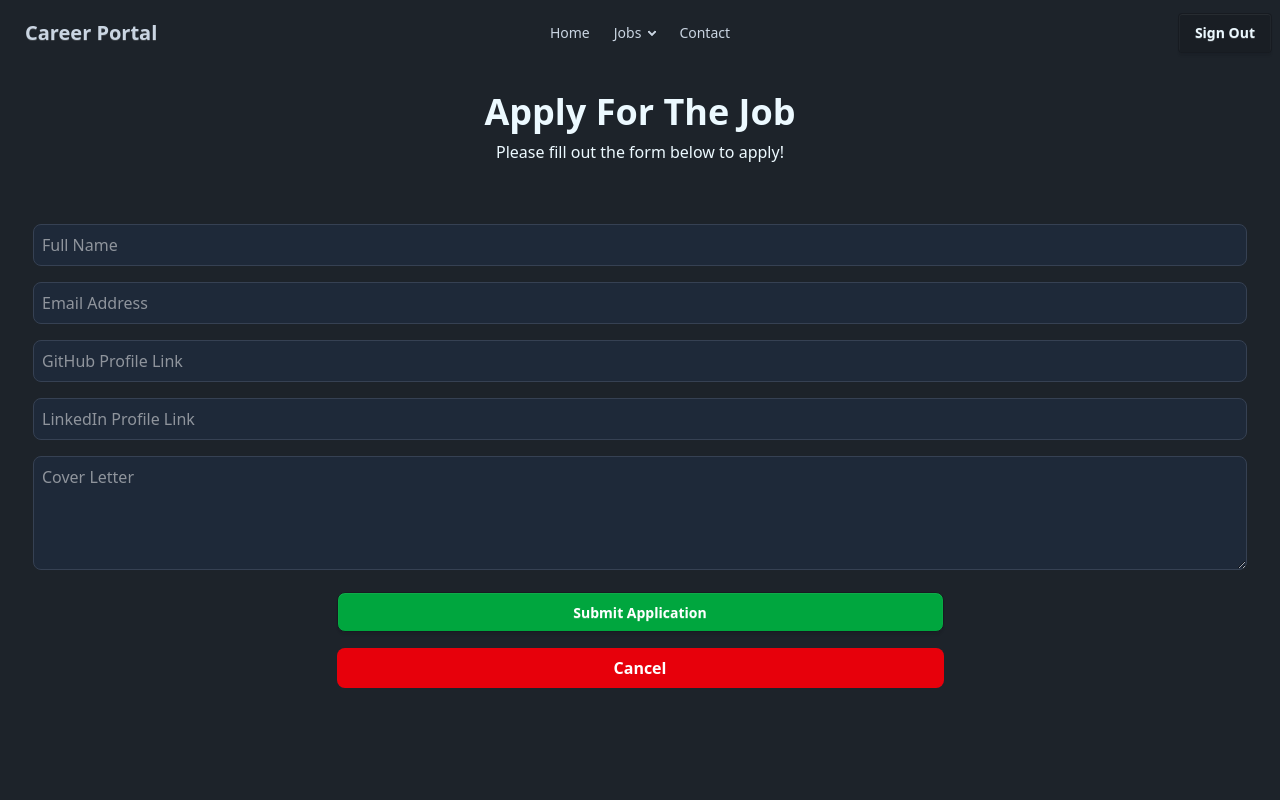
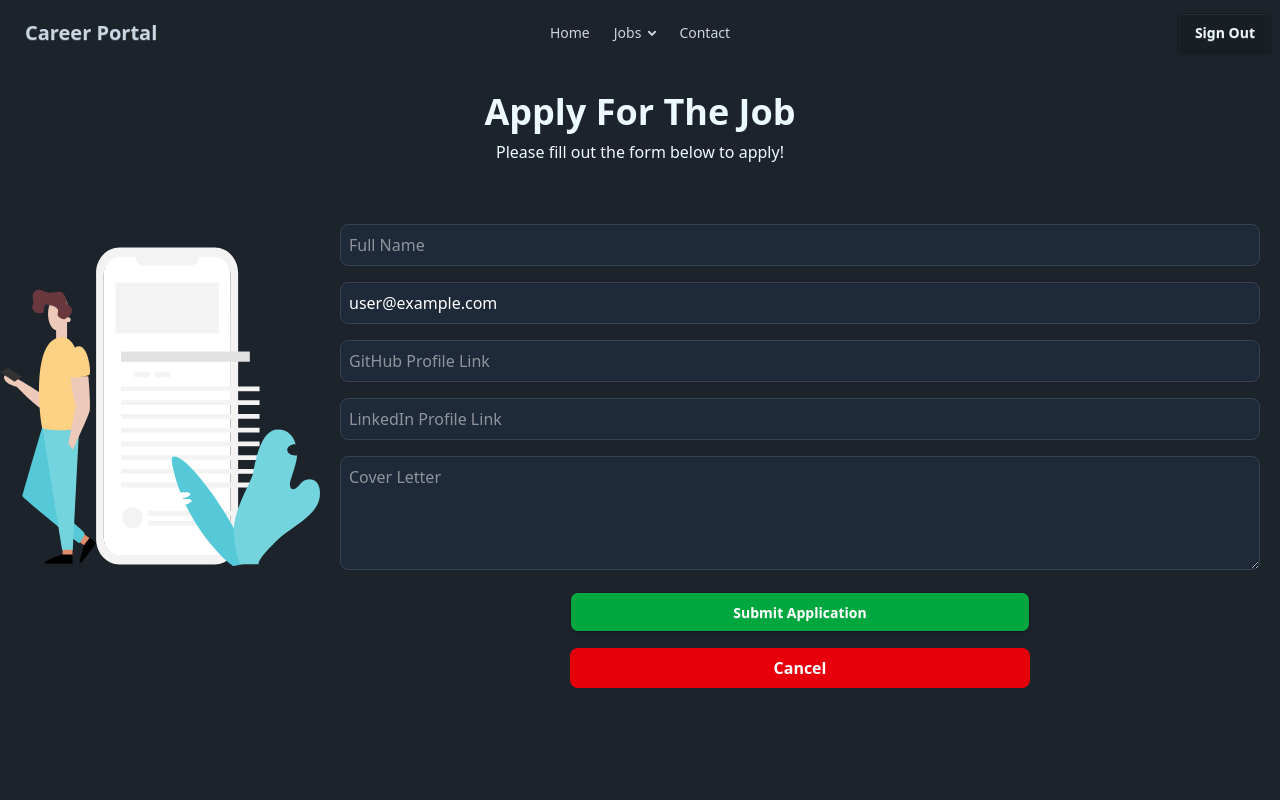
Before and after one commit to Ryusen9/career-frontend, a React (Vite) app: page /apply/1 in a window 1280 px wide. Shown: the top 800 px of the page. Built offline with nearby package versions, Linux system fonts and the light colour scheme; no server answers; sample sign-in values are in the browser's storage; a web font is replaced by a local one.

Commit message:
custom hook integration

```diff
--- a/src/Components/ApplyForm.jsx
+++ b/src/Components/ApplyForm.jsx
@@ -1,11 +1,14 @@
+import Lottie from "lottie-react";
 import { useParams } from "react-router";
-
+import formAnimation from "../../public/Lottie/Form Animation.json"
+import useAuth from "../Hooks/useAuth";
+import axios from "axios";
+import Swal from "sweetalert2";
 
 const ApplyForm = () => {
-    const {id} = useParams();
-    console.log(id)
-
-    const handleJobApply = e => {
+  const { id } = useParams();
+  const {user} = useAuth();
+  const handleJobApply = (e) => {
     e.preventDefault();
     const form = e.target;
     const name = form.name.value;
@@ -13,9 +16,29 @@ const ApplyForm = () => {
     const github = form.github.value;
     const linkedin = form.linkedin.value;
     const coverLetter = form.coverLetter.value;
-        console.log(name, email, github, linkedin, coverLetter)
+    const jobApplication = {
+        job_id: id,
+        name,
+        email,
+        github,
+        linkedin,
+        cover_letter: coverLetter,
+    }
+    axios.post("http://localhost:4322/job-applications", jobApplication)
+    .then(result => {
+        console.log(result);
+        if(result.data.insertedId) {
+            Swal.fire({
+                title: "Application Successful",
+                text: "Your application has been submitted successfully!",
+                icon: "success",
+                showConfirmButton: false,
+                timer: 1500,
+            })
+        }
+    })
     form.reset();
-    }
+  };
   return (
     <div className="min-h-screen flex flex-col gap-10 items-center justify-center">
       <div className="text-center flex flex-col gap-2">
@@ -25,6 +48,10 @@ const ApplyForm = () => {
         <p className="text-sm md:text-base">
           Please fill out the form below to apply!
         </p>
+      </div>
+      <div className="flex flex-col md:flex-row">
+        <div className="flex justify-center items-start md:mt-[3.25%]">
+            <Lottie className="w-64 md:w-80" animationData={formAnimation}></Lottie>
         </div>
         <form className="space-y-4 p-5" onSubmit={handleJobApply}>
           <input
@@ -36,6 +63,7 @@ const ApplyForm = () => {
           />
           <input
             type="email"
+            defaultValue={user.email}
             name="email"
             placeholder="Email Address"
             className="w-full p-2 rounded-lg bg-gray-800 border border-gray-700 focus:outline-none focus:border-blue-500 text-white"
@@ -77,6 +105,7 @@ const ApplyForm = () => {
           </div>
         </form>
       </div>
+    </div>
   );
 };
 
--- /dev/null
+++ b/src/Components/MyApplication.jsx
@@ -0,0 +1,10 @@
+
+const MyApplication = () => {
+  return (
+    <div className="mt-16 min-h-screen">
+
+    </div>
+  )
+}
+
+export default MyApplication
--- a/src/Components/Navbar.jsx
+++ b/src/Components/Navbar.jsx
@@ -2,7 +2,7 @@ import { useContext } from "react";
 import { Link } from "react-router";
 import AuthContext from "../Context/ContextProvider";
 import Swal from "sweetalert2";
-import { motion } from "motion/react"
+import { motion } from "motion/react";
 const Navbar = () => {
   const { user, signOutUser } = useContext(AuthContext);
   const handleSignOut = () => {
@@ -70,9 +70,11 @@ const Navbar = () => {
                 <li>
                   <a>Find Job</a>
                 </li>
-                <li>
-                  <a>Find Candidate</a>
-                </li>
+                <Link to={"/myApplications"}>
+                  <li>
+                    <a>My Application</a>
+                  </li>
+                </Link>
               </ul>
             </li>
             <li>
@@ -96,9 +98,11 @@ const Navbar = () => {
                 <li>
                   <a>Find Job</a>
                 </li>
-                <li>
-                  <a>Find Candidate</a>
-                </li>
+                <Link to={"/myApplications"}>
+                  <li>
+                    <a>My Application</a>
+                  </li>
+                </Link>
               </ul>
             </details>
           </li>
@@ -115,7 +119,14 @@ const Navbar = () => {
         ) : (
           <>
             <Link to={"/register"}>
-              <motion.span whileHover={{scale: 1.1}} whileTap={{scale: 0.95}} transition={{duration: 0.5}} className="btn">Sign Up</motion.span>
+              <motion.span
+                whileHover={{ scale: 1.1 }}
+                whileTap={{ scale: 0.95 }}
+                transition={{ duration: 0.5 }}
+                className="btn"
+              >
+                Sign Up
+              </motion.span>
             </Link>
             <Link to={"/SignIn"}>
               <span className="btn">Sign In</span>
--- /dev/null
+++ b/src/Hooks/useAuth.jsx
@@ -0,0 +1,9 @@
+import { useContext } from "react"
+import AuthContext from "../Context/ContextProvider"
+
+const useAuth = () => {
+    const context = useContext(AuthContext);
+  return context;
+}
+
+export default useAuth
--- a/src/Routes/Router.jsx
+++ b/src/Routes/Router.jsx
@@ -7,6 +7,7 @@ import Login from "../Components/Login";
 import JobDetails from "../Components/JobDetails";
 import PrivateRoute from "../Private/PrivateRoute";
 import ApplyForm from "../Components/ApplyForm";
+import MyApplication from "../Components/MyApplication";
 
 const routers = createBrowserRouter([
   {
@@ -39,6 +40,10 @@ const routers = createBrowserRouter([
       {
         path: "/apply/:id",
         element: <PrivateRoute><ApplyForm/></PrivateRoute>
+      },
+      {
+        path: "/myApplications",
+        element: <PrivateRoute><MyApplication/></PrivateRoute>
       }
     ],
   },
```
Lines whose indentation alone changed are shown as unchanged.
